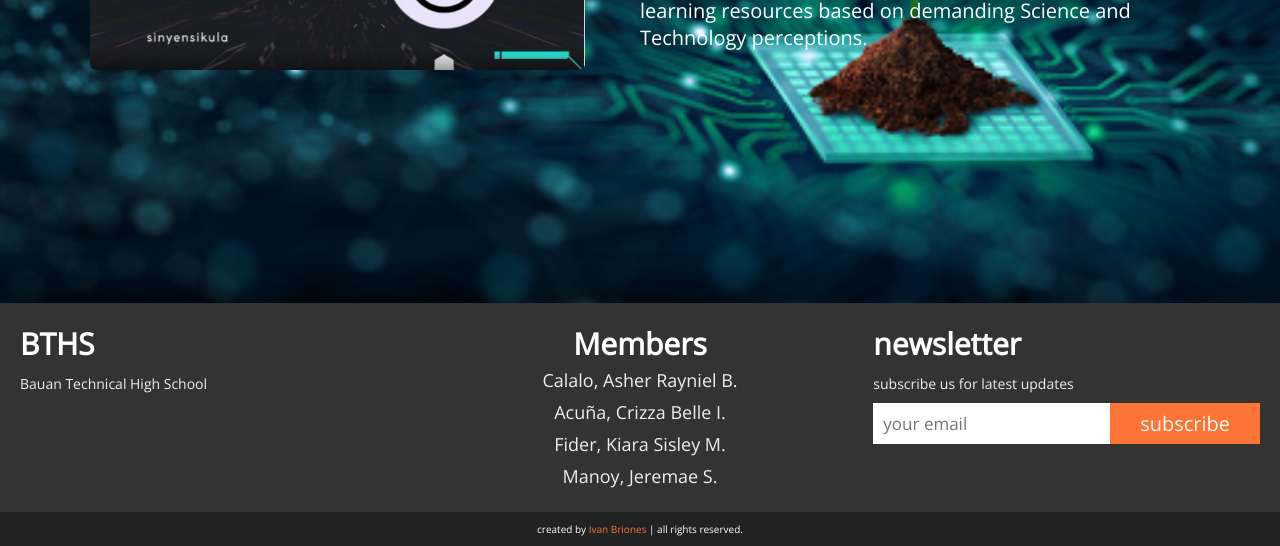
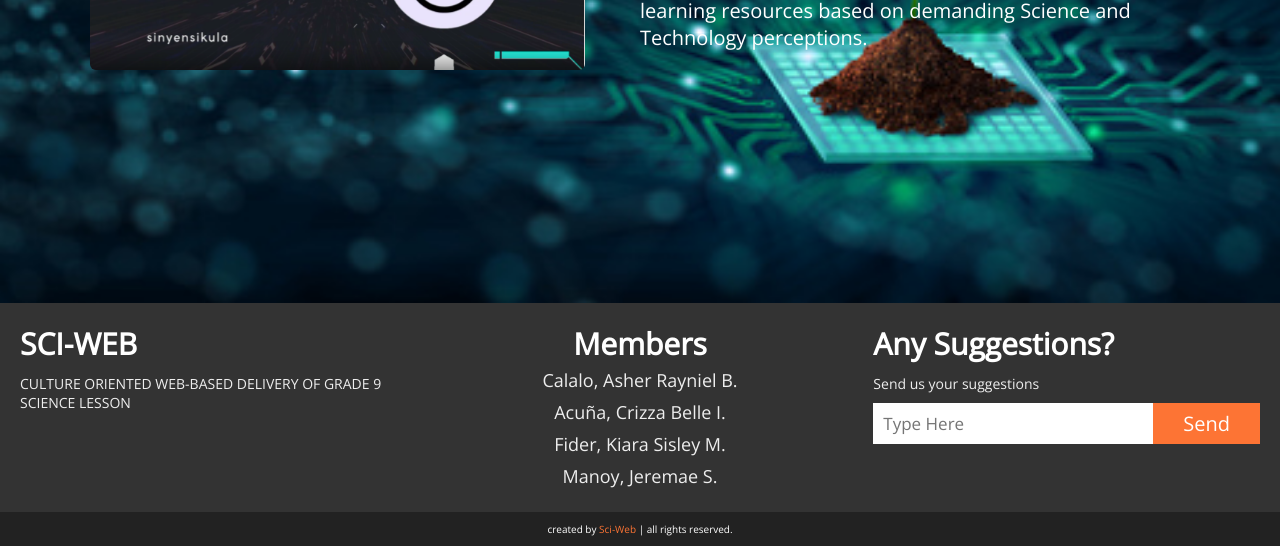
Before and after one commit to Siyensikula/Siyensikula.github.io, a plain HTML site: page home.html in a window 1280 px wide. Shown: the part 497-1043 px from the top of the page. Drawn offline with nearby package versions, Linux system fonts and the light colour scheme.

Commit message:
Update home.html

```diff
--- a/home.html
+++ b/home.html
@@ -87,30 +87,30 @@
     <div class="box-container">
 
         <div class="box">
-            <h3>BTHS</h3>
-            <p>Bauan Technical High School</p>
+            <h3>SCI-WEB</h3>
+            <p>CULTURE ORIENTED WEB-BASED DELIVERY OF GRADE 9 SCIENCE LESSON</p>
         </div>
 
         <div class="box">
             <h3>Members</h3>
-            <a href="#">Calalo, Asher Rayniel B.</a>
-            <a href="#">Acuña, Crizza Belle I.</a>
-            <a href="#">Fider, Kiara Sisley M.</a>
-            <a href="#">Manoy, Jeremae S.</a>
+            <a href="https://www.facebook.com/asherrayniel.calalo.3">Calalo, Asher Rayniel B.</a>
+            <a href="https://www.facebook.com/belle.acuna.1219">Acuña, Crizza Belle I.</a>
+            <a href="https://www.facebook.com/kiarasisley.fider">Fider, Kiara Sisley M.</a>
+            <a href="https://www.facebook.com/jeremae.manoy">Manoy, Jeremae S.</a>
         </div>
 
         <div class="box">
-            <h3>newsletter</h3>
-            <p>subscribe us for latest updates</p>
+            <h3>Any Suggestions?</h3>
+            <p>Send us your suggestions</p>
             <form action="">
-                <input type="email" placeholder="your email">
-                <input type="submit" class="btn" value="subscribe">
+                <input type="email" placeholder="Type Here">
+                <input type="submit" class="btn" value="Send">
             </form>
         </div>
 
     </div>
 
-    <h1 class="credit"> created by <a href="https://www.facebook.com/jonjieivan.briones">Ivan Briones</a> | all rights reserved. </h1>
+    <h1 class="credit"> created by <a href="#">Sci-Web</a> | all rights reserved. </h1>
 
 </div>
 
```
